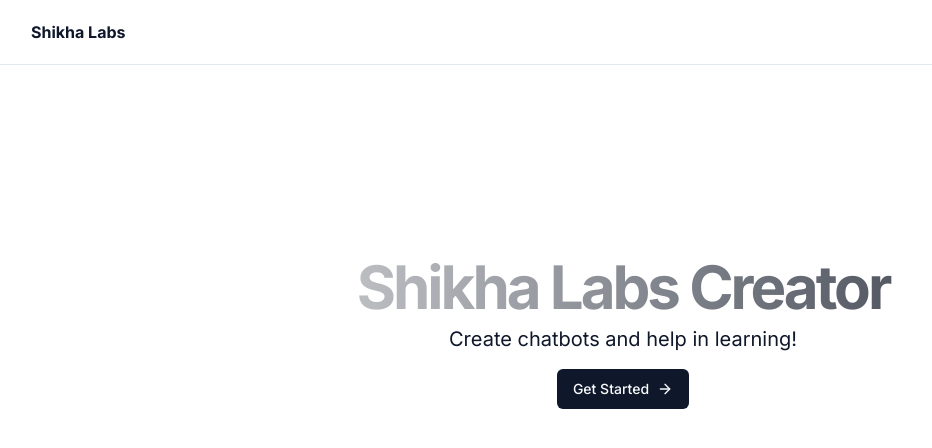
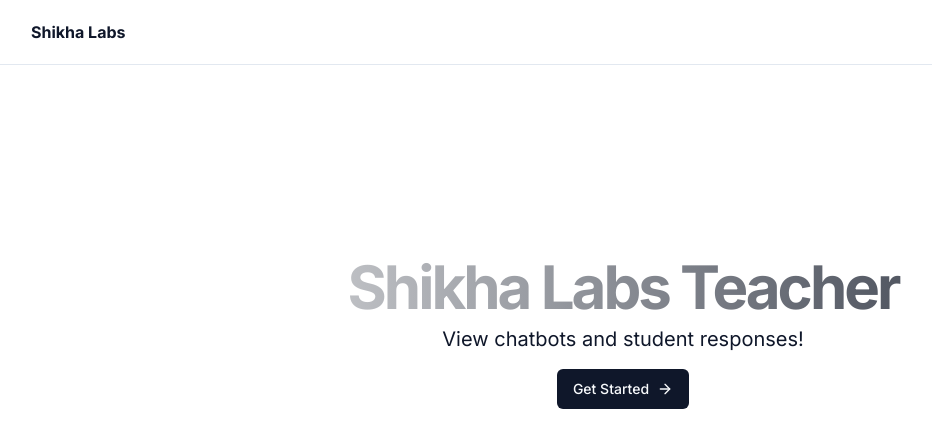
Before and after one commit to shikhalabsadmin/shikha-labs-teacher, a Next.js app: page / in a window 1280 px wide. Shown: the top 448 px of the page, without its empty margins (17-949 px from the left). Built offline with nearby package versions, Linux system fonts and the light colour scheme; no server answers.

Commit message:
add the changes

```diff
--- a/package.json
+++ b/package.json
@@ -32,6 +32,7 @@
     "next-themes": "^0.2.1",
     "react": "^18.2.0",
     "react-dom": "^18.2.0",
+    "react-firebase-hooks": "^5.1.1",
     "react-loader-spinner": "^6.1.0",
     "react-spinners": "^0.13.8",
     "sharp": "^0.33.0",
--- a/src/app/page.tsx
+++ b/src/app/page.tsx
@@ -3,6 +3,7 @@
 
 import { authOptions } from "@/config/authOptions"
 import { buttonVariants } from "@/components/ui/button"
+// import AddCreator from "@/components/add-creator"
 import SignInButton from "@/components/sign-in-button"
 
 export default async function IndexPage() {
@@ -15,10 +16,10 @@
           <div className="flex flex-col justify-center space-y-4 text-center">
             <div className="space-y-2">
               <h1 className="bg-gradient-to-r from-white to-gray-900 bg-clip-text text-3xl font-bold tracking-tighter text-transparent sm:text-5xl xl:text-6xl/none">
-                Shikha Labs Creator
+                Shikha Labs Teacher
               </h1>
               <p className="mx-auto max-w-[600px] md:text-xl">
-                Create chatbots and help in learning!
+                View chatbots and student responses!
               </p>
             </div>
             <div className="mx-auto w-full max-w-sm space-y-2">
@@ -30,6 +31,7 @@
                 <SignInButton />
               )}
             </div>
+            {/* {session && <AddCreator session={session} />} */}
           </div>
         </div>
       </div>
--- /dev/null
+++ b/src/components/add-creator.tsx
@@ -0,0 +1,30 @@
+// "use client"
+
+// import { useEffect } from "react"
+// import { addDoc, collection, serverTimestamp } from "firebase/firestore"
+// import { Session } from "next-auth"
+
+// import { db } from "@/config/firebase"
+
+// interface AddCreatorProps {
+//   session: Session
+// }
+
+// const AddCreator = ({ session }: AddCreatorProps) => {
+//   const addCreator = async () => {
+//     await addDoc(collection(db, "teachers"), {
+//       name: session?.user?.name,
+//       email: session?.user?.email,
+//       image: session?.user?.image,
+//       createdAt: serverTimestamp(),
+//     })
+//   }
+
+//   useEffect(() => {
+//     addCreator()
+//   }, [])
+
+//   return <div className="hidden" />
+// }
+
+// export default AddCreator
--- a/src/components/dashboard.tsx
+++ b/src/components/dashboard.tsx
@@ -1,5 +1,3 @@
-"use client"
-
 import {
   Tabs,
   TabsContent,
--- a/src/components/dashboard/chatbot-card.tsx
+++ b/src/components/dashboard/chatbot-card.tsx
@@ -34,6 +34,9 @@
             <p className="text-muted-foreground mt-1 text-base/relaxed leading-5 tracking-tight">
               {chatbot.description}
             </p>
+            {/* <p className="text-muted-foreground mt-1 text-base/relaxed leading-5 tracking-tight">
+              {chatbot.createdAt}
+            </p> */}
 
             <div className="mt-5 flex gap-5">
               <Dialog>
--- a/src/components/dashboard/chatbots.tsx
+++ b/src/components/dashboard/chatbots.tsx
@@ -1,3 +1,5 @@
+"use client"
+
 import { useEffect, useState } from "react"
 import Image from "next/image"
 import { collection, getDocs } from "firebase/firestore"
--- a/src/components/dashboard/response-card.tsx
+++ b/src/components/dashboard/response-card.tsx
@@ -41,7 +41,7 @@
   const [showDeleteAlert, setShowDeleteAlert] = useState<boolean>(false)
   const [isDeleteLoading, setIsDeleteLoading] = useState<boolean>(false)
 
-  const shareCode = `http://localhost:3000/dashboard/response/${response.id}`
+  const shareCode = `https://shikha-labs-teacher/dashboard/response/${response.id}`
 
   const deleteResponse = async (responseID: string) => {
     setIsDeleteLoading(true)
@@ -77,6 +77,9 @@
             </p>
             <p className="text-muted-foreground mt-1 text-base/relaxed font-medium leading-5 tracking-tight">
               {response.chatbotDetails?.description}
+            </p>
+            <p className="text-muted-foreground mt-1 text-base/relaxed font-medium leading-5 tracking-tight">
+              {response.createdAt}
             </p>
 
             <div className="mt-5 flex gap-5">
--- a/src/components/dashboard/response-view.tsx
+++ b/src/components/dashboard/response-view.tsx
@@ -27,7 +27,6 @@
 
   useEffect(() => {
     const getResponseDetails = async () => {
-      const storedData = sessionStorage.getItem(`ResponseOfID~${responseid}`)
       try {
         const docRef = doc(db, "responses", responseid)
 
--- a/src/components/dashboard/responses.tsx
+++ b/src/components/dashboard/responses.tsx
@@ -1,3 +1,5 @@
+"use client"
+
 import { useEffect, useState } from "react"
 import Image from "next/image"
 import { collection, getDocs } from "firebase/firestore"
```
Also changed, not shown: 1 other file (tests, documents, lock files or other folders).
